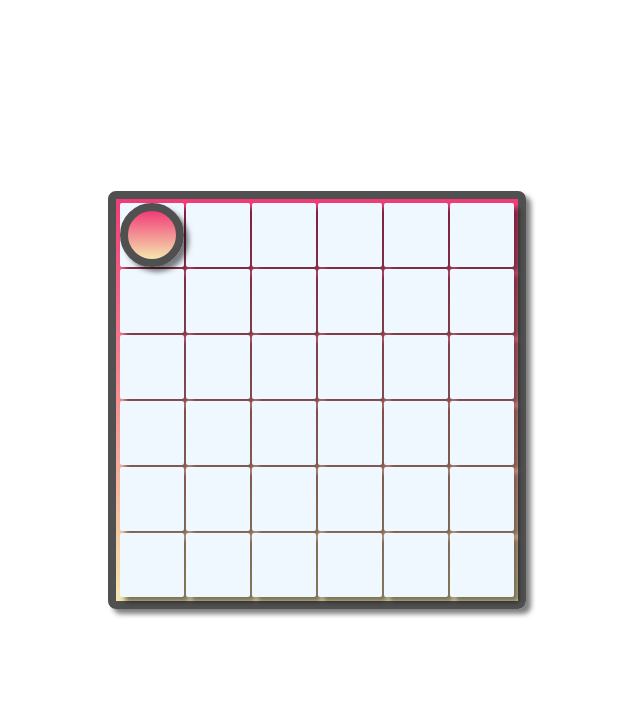
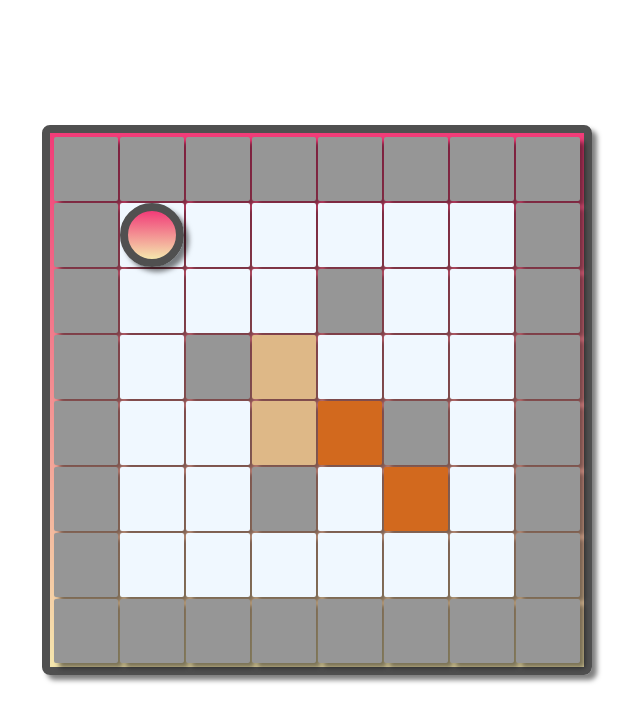
Before and after one commit to youngstressed/Projeto-Sokoban, a plain HTML site: page sokobao.html in a window 1280 px wide. Shown: the whole page, without its empty margins (323-963 px from the left). Drawn offline with Linux system fonts and the light colour scheme.

Commit message:
Jogador não atravessa a parede.

```diff
--- a/sokobantest.js
+++ b/sokobantest.js
@@ -1,14 +1,25 @@
+const boardMap = [
+    ["#", "#", "#", "#", "#", "#", "#", "#"],
+    ["#", ".", ".", ".", ".", ".", ".", "#"],
+    ["#", ".", ".", ".", "#", ".", ".", "#"],
+    ["#", ".", "#", "G", ".", ".", ".", "#"],
+    ["#", ".", ".", "G", "B", "#", ".", "#"],
+    ["#", ".", ".", "#", ".", "B", ".", "#"],
+    ["#", ".", ".", "P", ".", ".", ".", "#"],
+    ["#", "#", "#", "#", "#", "#", "#", "#"]
+]
+
 const DIST_SALTO = 66;
 const MARGIN_FIX = 4;
-const NUM_ROWS = 6;
-const NUM_COLS = 6;
-buildGameBoard(NUM_ROWS, NUM_COLS, regra0);
+const NUM_ROWS = boardMap.length;
+const NUM_COLS = boardMap[0].length;
+buildGameBoard(NUM_ROWS, NUM_COLS);
 
-const player = new Jogador(0, 0);
+const player = new Jogador(1, 1);
 const element = document.querySelector('.player');
 
-element.style.top = calculaPosicao(0);
-element.style.left = calculaPosicao(0);
+element.style.top = calculaPosicao(player.x);
+element.style.left = calculaPosicao(player.y);
 
 window.addEventListener("keydown", function (event) {
     const next = player.nextPosition(event.code);
@@ -44,7 +55,7 @@ function Jogador(posX, posY) {
 
 function verifyPosition(position) {
     let { x, y } = position;
-    return x >= 0 && x < NUM_ROWS && y >= 0 && y < NUM_COLS;
+    return boardMap[x][y] != '#';
 }
 
 function calculaPosicao(qtd) {
@@ -59,7 +70,7 @@ function createGameElement(elementName, className, parentNode) {
     return element;
 }
 
-function buildGameBoard(linhas, celulas, regras) {
+function buildGameBoard(linhas, celulas) {
     const game = document.getElementById('game');
 
     const board = createGameElement('div', 'board', game);
@@ -70,12 +81,13 @@ function buildGameBoard(linhas, celulas, regras) {
 
         for (let i = 0; i < celulas; i++) {
             const celula = createGameElement('div','cell', linha);
+            const char = boardMap[k][i];
 
-            if (regras(linhas, celulas, k, i)) {
-                celula.classList.add('remove');
+            if (char === '#')celula.classList.add('wall');
+            if (char === 'B')celula.classList.add('box');
+            if (char === 'G')celula.classList.add('goal')
             }
         }
     }
-}
 function regra0() {
 }
--- a/styless.css
+++ b/styless.css
@@ -57,6 +57,9 @@ main {
     justify-content: center;
     align-items: center;
 }
+.box { background-color: chocolate; }
+.goal { background-color: burlywood; }
+.wall { background-color: hsl(0, 0%, 59%) }
 
 .player {
     position: absolute;
```
